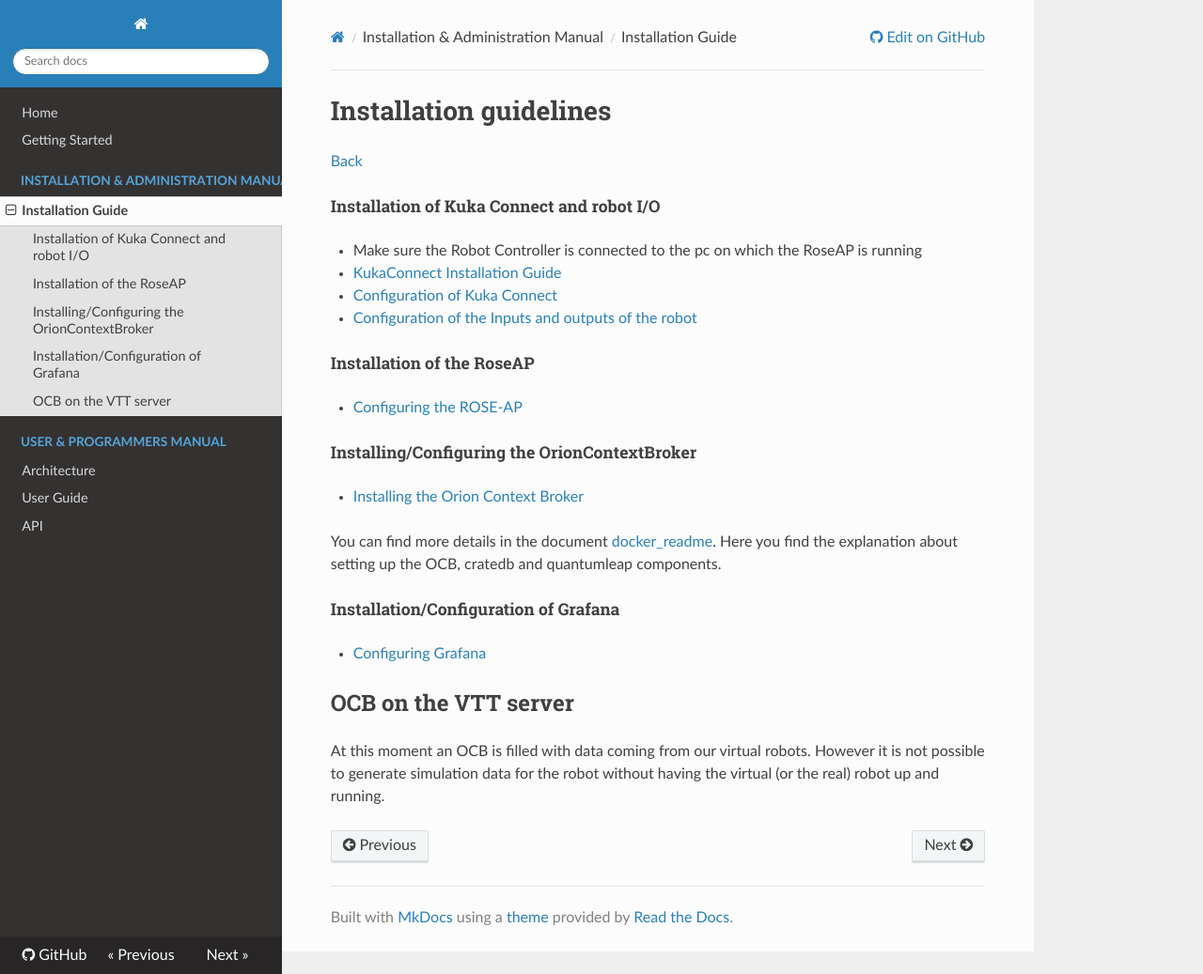
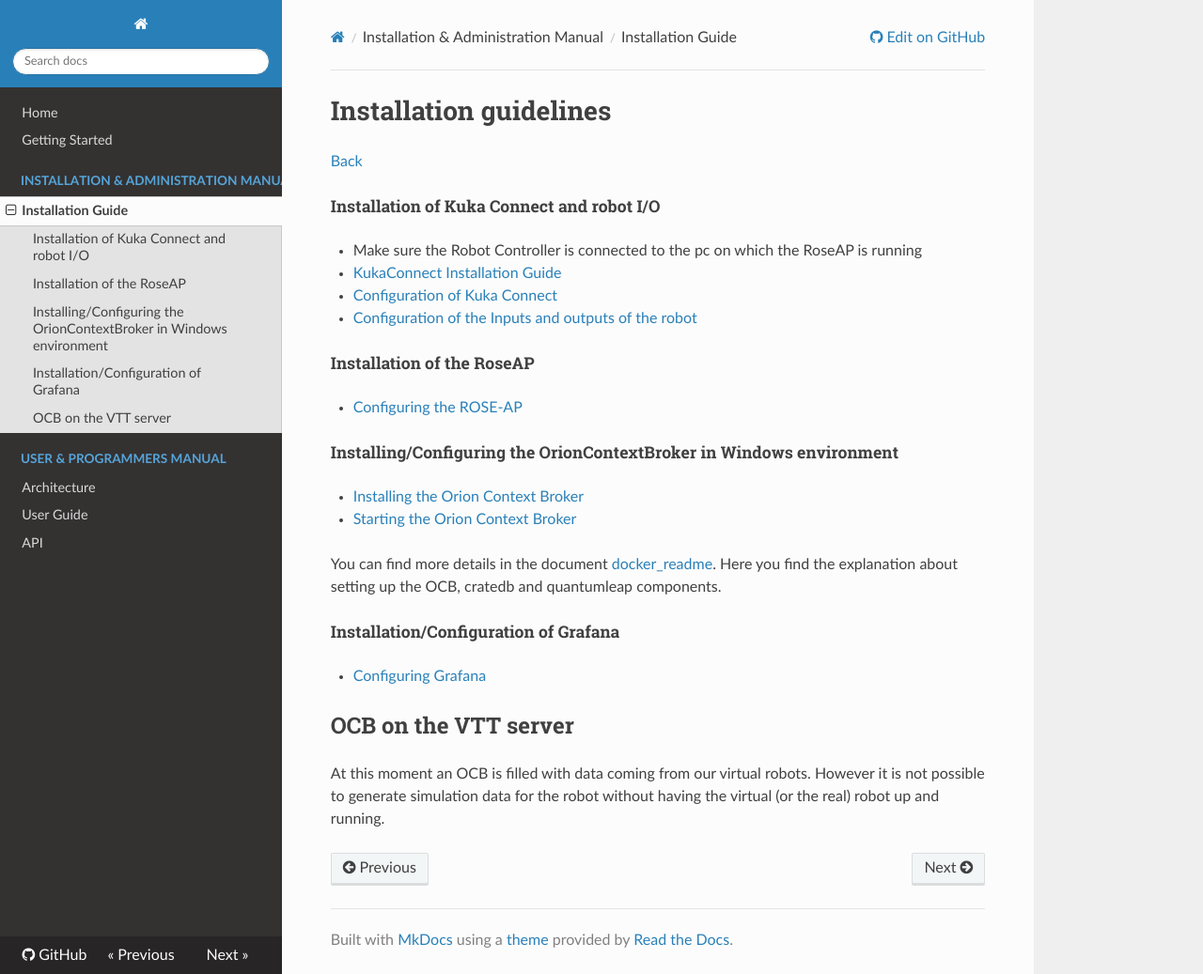
Before and after one commit to ramp-eu/JS2SF, an MkDocs documentation site: the page built from docs/installationguide.md, in a window 1280 px wide and 1037 px high. Shown: the whole window at 94% size. Built offline with MkDocs 1.6.1, drawn with Linux system fonts in a browser that asks for light colours; nearby versions of some CDN libraries; old or Windows-style settings are respelled for this version of MkDocs.

Commit message:
Add files via upload

```diff
--- a/docs/installationguide.md
+++ b/docs/installationguide.md
@@ -19,9 +19,11 @@
 
 
 
-##### Installing/Configuring the OrionContextBroker
+##### Installing/Configuring the OrionContextBroker in Windows environment
 
-- [Installing the Orion Context Broker](getting-started.md#Installation)
+- [Installing the Orion Context Broker](getting-started.md#installation-in-windows)
+
+- [Starting the Orion Context Broker](getting-started.md#start-the-orion-context-broker-using-dockercompose.yml)
 
   You can find more details in the document [docker_readme](https://github.com/ramp-eu/JS2SF/blob/master/docker/README.md). Here you find the explanation about setting up the OCB, cratedb and quantumleap components.
 
```
